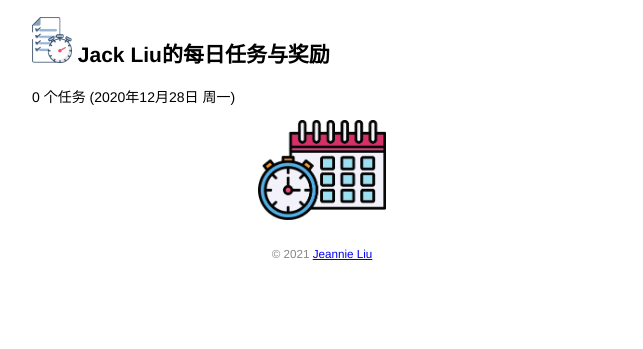
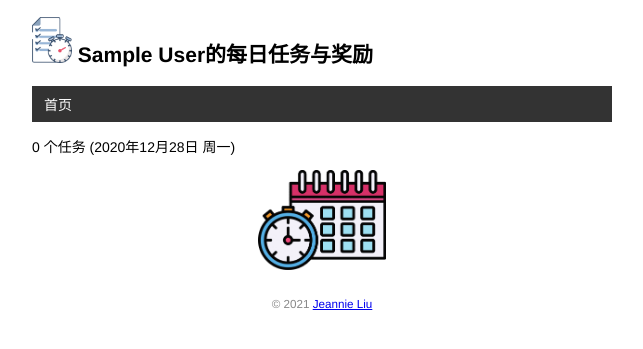
Before and after one commit to jeannieyeliu/dailytask, a Flask app: page / in a window 1280 px wide. Shown: the top 349 px of the page, without its empty margins (318-961 px from the left). Run offline with Flask 2, Linux system fonts and the light colour scheme; tables that the repository leaves empty hold one stand-in row (values such as "Sample post"); parts of the project's set-up code (start-up, migrations or seed data) failed here and were passed over.

Commit message:
ch6 Add base template and error template

```diff
--- a/app.py
+++ b/app.py
@@ -52,11 +52,13 @@
     user = User(name=name)
     db.session.add(user)
     for m in tasks:
-        task = Task(title=m['title'], estimate=m['estimate'], state=m['state'], tag=m['tag'] or '', date=datetime.date.today())
+        task = Task(title=m['title'], estimate=m['estimate'], state=m['state'], tag=m['tag'] or '',
+                    date=datetime.date.today())
         db.session.add(task)
 
     db.session.commit()
     click.echo('Done.')
+
 
 # fake data
 user = User.query.first()
@@ -97,3 +99,15 @@
     print(url_for('hello'))
     print(url_for('user_page', name='jeannie liu'))
     return 'Test page'
+
+
+@app.errorhandler(404)
+def page_not_found(e):
+    user = User.query.first()
+    return render_template('404.html'), 404
+
+
+@app.context_processor
+def inject_user():
+    user = User.query.first()
+    return dict(user=user)
--- a/static/style.css
+++ b/static/style.css
@@ -58,3 +58,39 @@
 .done-task {
     color: gray;
 }
+
+
+nav ul {
+    list-style-type: none;
+    margin: 0;
+    padding: 0;
+    overflow: hidden;
+    background-color: #333;
+}
+
+nav li {
+    float: left;
+}
+
+nav li a {
+    display: block;
+    color: white;
+    text-align: center;
+    padding: 8px 12px;
+    text-decoration: none;
+}
+
+nav li a:hover {
+    background-color: #111;
+}
+
+.float-right {
+    float: right;
+    font-size: 12px;
+    font-weight: bold;
+    color: black;
+    text-decoration: none;
+    background: lightskyblue;
+    border-radius: 5px;
+    padding: 3px 5px;
+}
--- /dev/null
+++ b/templates/base.html
@@ -0,0 +1,28 @@
+<!DOCTYPE html>
+<html lang="en">
+<head>
+    {% block head %}
+    <meta charset="UTF-8">
+    <meta name="viewport" content="width=device-width, initial-scale=1.0">
+    <title>{{ user.name }}的每日任务与奖励</title>
+    <link rel="icon" href="{{ url_for('static', filename='images/favicon.ico') }}">
+    <link rel="stylesheet" href="{{ url_for('static', filename='style.css') }}" type="text/css">
+    {% endblock %}
+</head>
+<body>
+    <h2>
+        <img alt="Avatar" class="avatar" src="{{ url_for('static', filename='images/avatar.png') }}">
+        {{ user.name }}的每日任务与奖励
+    </h2>
+    <nav>
+        <ul>
+            <li><a href="{{ url_for('index') }}">首页</a></li>
+        </ul>
+    </nav>
+    {% block content %}
+    {% endblock %}
+     <footer>
+        <small>&copy; 2021 <a href="https://github.com/jeannieyeliu/dailytask">Jeannie Liu</a> </small>
+	</footer>
+</body>
+</html>
--- a/templates/index.html
+++ b/templates/index.html
@@ -1,36 +1,30 @@
-<!DOCTYPE html>
-<html lang="en">
-<head>
-    <meta charset="UTF-8">
-    <title>{{ name }}的每日任务与奖励</title>
-    <link rel="icon" href="{{ url_for('static', filename='images/favicon.ico') }}">
-    <link rel="stylesheet" href="{{ url_for('static', filename='style.css') }}" type="text/css">
-</head>
-<body>
-    <h2>
-        <img alt="Avatar"  class="avatar" src="{{ url_for('static', filename='images/avatar.png') }}">
-        {{ name }}的每日任务与奖励
-    </h2>
-    {# 使用 length 过滤器获取 movies 变量的长度 #}
+{% extends 'base.html' %}
+
+{% block content %}
+    {# 使用 length 过滤器获取 tasks 变量的长度 #}
     <p>{{ tasks|length }} 个任务 (2020年12月28日 周一)</p>
     <ul class="task-list">
         {% for task in tasks %}  {# 迭代 tasks 变量 #}
         <li> <input type="checkbox" name="state" value="{{task.id}}" {{task.state}}/>
             {% if task.state == "checked" %}
-            <del><span class="done-task">
-            {% endif %}
-            {{ task.title }} - {{ task.estimate }} 分钟
-            {% if task.state == "checked" %}
-            </del></span>
+            <del>
+                <span class="done-task">
             {% endif %}
 
-            <span class="tag">{{ task.tag}}</span>
+            {{ task.title }} - ({{ task.estimate }} 分钟)
+            {% if task.state == "checked" %}
+                </span>
+            </del>
+            {% endif %}
+
+            <span class="float-right">
+                {{ task.tag}}
+            </span>
+
         </li>  {# 等同于 task['title'] #}
         {% endfor %}  {# 使用 endfor 标签结束 for 语句 #}
     </ul>
     <img alt="Walking Totoro" class="totoro"  src="{{ url_for('static', filename='images/calendar.png') }}">
-    <footer>
-        <small>&copy; 2021 <a href="https://github.com/jeannieyeliu/dailytask">Jeannie Liu</a> </small>
-	</footer>
+
 </body>
-</html>
+{% endblock %}
```
Also changed, not shown: templates/404.html (added, +16 -0 lines).
